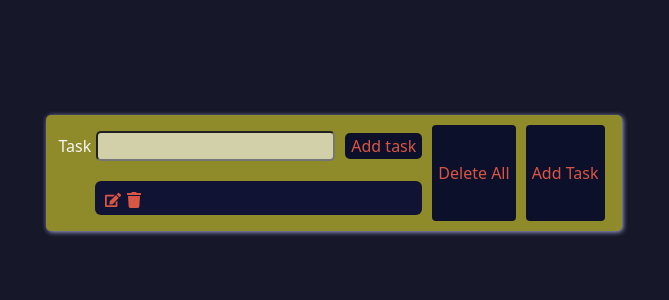
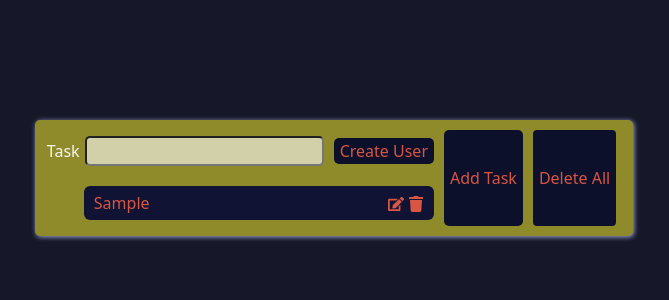
Before and after one commit to jssolar/todo-fetch-project-jssolar-23-08-2023, a React (Vite) app: page / in a window 1280 px wide. Both pictures are taken after typing "Sample" into the empty fields and a click on the button "Add Task". Shown: the top 300 px of the page, without its empty margins (306-975 px from the left). Built offline with nearby package versions, Linux system fonts and the light colour scheme; no server answers.

Commit message:
se crea usuario, al inicio, se actualiza tarea falta agregar delete desde api

```diff
--- a/src/App.jsx
+++ b/src/App.jsx
@@ -8,7 +8,7 @@ import { FaEdit, FaTrash } from 'react-icons/fa'
 
 const App = () => {
 
-    const url = 'https://playground.4geeks.com/apis/fake/todos/user/camaron'
+    const url = 'https://playground.4geeks.com/apis/fake/todos/user/jssolar'
 
 
 
@@ -19,9 +19,10 @@ const App = () => {
 
     useEffect(() => {
         getList()
+        // addTask()
     }, [])
 
-    const getList =  () => {
+    const getList = () => {
         const options = {
             method: "GET",
             // body: []
@@ -29,27 +30,27 @@ const App = () => {
                 'Content-Type': 'application/json'
             }
         }
-        fetch(url, options)
-            .then(function(response) {
+        fetch(`${url}`, options)
+            .then(function (response) {
                 console.log(response)
                 return response.json()
-            }).then(function(data){
-                // setNewTask(data)
+            }).then(function (data) {
+                // if(data !=='')
                 setNewTask(data)
                 console.log(data)
             }).catch((error) =>
                 console.log(error))
     }
 
-    const createUser = (url,options) => {
+    const createUser = (url, options) => {
         fetch(url, options)
-        .then((response)=>{
+            .then((response) => {
                 return response.json()
             })
-        .then((responseJson)=>{
+            .then((responseJson) => {
                 console.log(responseJson)
             })
-        .catch((error)=>{
+            .catch((error) => {
                 console.log(error)
             })
 
@@ -58,7 +59,7 @@ const App = () => {
     const handleSubmit = (e) => {
         e.preventDefault()
         // let  tareas = []
-        const  options = {
+        const options = {
             method: 'POST',
             body: JSON.stringify([]),
             headers: {
@@ -74,36 +75,35 @@ const App = () => {
         createUser(url, options)
     }
 
-    const handleClick =()=>{
-        const  options = {
+    const handleClick =  () => {
+        const options = {
             method: 'PUT',
-            body: JSON.stringify({label: text, done: false}),
+            body: JSON.stringify({ label: text, done: false }),
             headers: {
                 'Content-Type': 'application/json'
             }
         }
         if (text.trim() !== '') {
-            setNewTask([...newTask, text])
+            setNewTask([...newTask, { label: text, done: false}])
             console.log(text)
         } setText('')
         console.log(options)
         addTask(url, options)
     }
 
-    const addTask = (url, options) =>{
+    const addTask = (url, options) => {
         fetch(url, options)
-        .then((response)=>{
+            .then((response) => {
                 return response.json()
             })
-        .then((responseJson)=>{
+            .then((responseJson) => {
                 console.log(responseJson)
-        })
-        .catch((error)=>{
+            }).catch((error)=>{
                 console.log(error.msg)
             })
+    }
 
 
-    }
 
     const handleChange = (e) => {
         setText(e.target.value)
@@ -121,13 +121,13 @@ const App = () => {
                     <form onSubmit={handleSubmit}>
                         <label htmlFor="Task">Task</label>
                         <input type="text" onChange={handleChange} value={text} className='mt-3 input-task' />
-                        <Button  texto={'Add task'} />
+                        <Button texto={'Create User'} />
                         <ListTask>
                             {
                                 // !!newTask.length&&
                                 newTask.length ? (
-                                    newTask.map((tarea, index) => {
-                                        return <Tasks key={index} text={tarea.label} icon2={<FaEdit className='edit' />} icon={<FaTrash className='delete' />} />
+                                    newTask.map((tarea) => {
+                                        return <Tasks key={tarea.id} text={tarea.label} icon2={<FaEdit className='edit' />} icon={<FaTrash className='delete' />} />
                                     })
                                 ) : (<h4>Emty List</h4>)
                             }
@@ -135,8 +135,8 @@ const App = () => {
                     </form>
                 </div>
             </div>
+            <button onClick={handleClick} className='button-add-task' type='text'>Add Task</button>
             <button onClick={handleDelete} className='button-delete' type='text'>Delete All</button>
-            <button onClick={handleClick} className='button-delete' type='text'>Add Task</button>
         </div>
     )
 }
```
Lines whose indentation alone changed are shown as unchanged.
